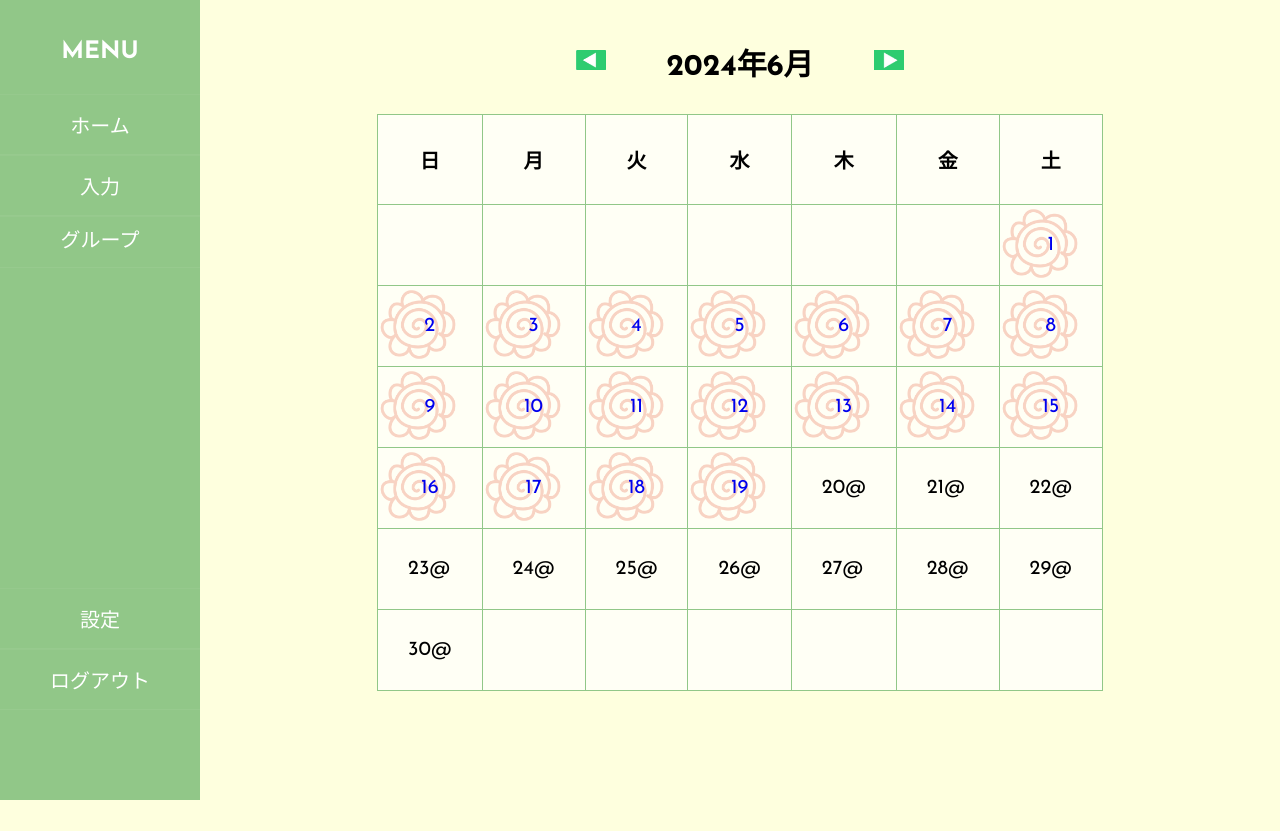
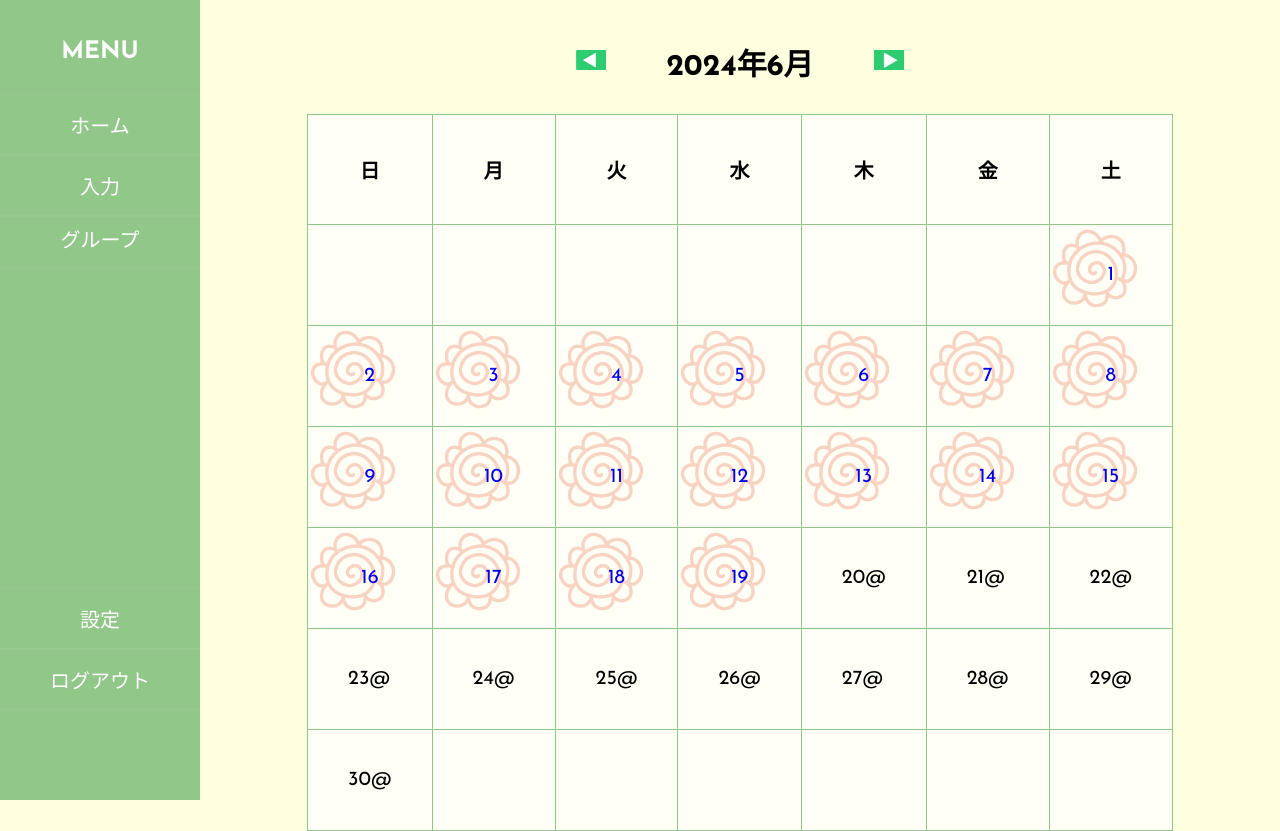
Before and after one commit to plusdojo2024/D3, a Java web app: page /CalendarServlet in a window 1280 px wide. Before the commit the page ends 800 px from the top, so only its background shows below. Run offline with Tomcat 11, a stand-in JSP engine, Linux system fonts and the light colour scheme; data that the repository does not hold is empty.

Commit message:
calendar.css編集0619

```diff
--- a/WebContent/css/calendar.css
+++ b/WebContent/css/calendar.css
@@ -28,7 +28,7 @@ body {
 .caltable th, .caltable td {
 	border: 1px solid #91C788;
 	padding: 20px;
-	padding: 30px;
+	padding: 40px;
 	font-size: 20px;
 }
 
@@ -50,7 +50,7 @@ body {
 
 .hanamaru{
 	background-image:url(../img/usuHanamaru.png);
-	background-size: 80px;
+	background-size: 90px;
     background-repeat: no-repeat;
     text-align: center;
 }
```
